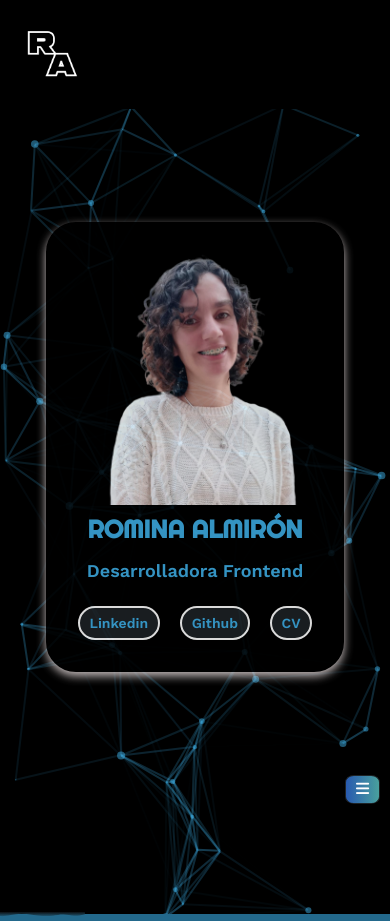
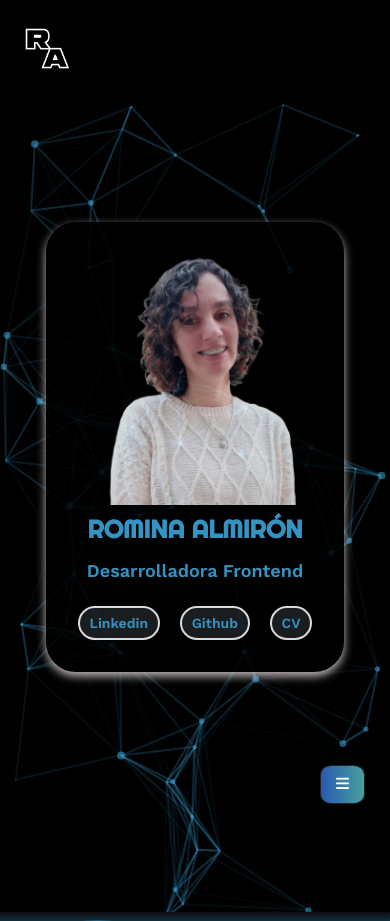
Before and after one commit to Romina-Almiron/PORTFOLIO, a plain HTML site: page index.html in a window 390 px wide. Shown: the top 921 px of the page. Drawn offline with nearby package versions, Linux system fonts and the light colour scheme.

Commit message:
Arreglos en botón de menú responsivo

```diff
--- a/CSS/navbar.css
+++ b/CSS/navbar.css
@@ -10,13 +10,15 @@
     display: flex;
     justify-content: space-between;
     padding: 10px 10px;
+  /* padding: 15px 20px;*/
     max-width: 980px;
     margin: 0 auto;
     align-items: center;
 }
-/*--LOGO-- */
+/*--LOGO--
 img{
-    max-width: 85px;
+    max-width: 70px;
+    display: flex;
 }
 /* Menu */
 .menu {
@@ -136,8 +138,8 @@ img{
     }*/
     /*
     .logo-container{
-        max-height: 45px;
-    }*/
+        max-height: 60px;
+    }**/
     .menu {
         flex-direction: column;
         position: fixed;
@@ -194,11 +196,11 @@ img{
         text-decoration: none;
         outline: none;
         font-size: 15px;
-        padding: 5px 10px;
+        padding: 10px 15px;
         border-radius: 25%;
         position: fixed;
         bottom: 40px; /* Ajusta la posición desde la parte inferior */
-        right: 10px; /* Ajusta la posición desde la derecha */
+        right: 25px; /* Ajusta la posición desde la derecha */
     }
     /*
     .open-menu,
--- a/CSS/profile.css
+++ b/CSS/profile.css
@@ -17,7 +17,7 @@
 .wave {
     width: 100%;
     position: relative;
-   margin-top: -2px;
+    margin-top: -2px;
     padding: 0;
 }
 .wave_bottom {
--- a/CSS/style.css
+++ b/CSS/style.css
@@ -55,13 +55,16 @@ a {
     z-index: -1;
 }
 /*secciones*/
-.home, .profile,
-.skills, .proyectos{
-    scroll-margin-top: 100px;
+.home, .skills{
+    scroll-margin-top: 150px;
+}
+@media (max-width: 950px){
+    .profile, .proyectos{
+        scroll-margin-top: 95px;
+    }
 }
 /*SECCIÓN FOOTER*/
 .main-footer{
-
     background-color: var(--theme-color);
     padding: 5px 0 ;
     text-align: center;
--- a/index.html
+++ b/index.html
@@ -38,7 +38,7 @@
     <nav class="topnav">
       <a href="#" class="logo">
         <img class="logo-container"
-         src="img/Logo.webp"   alt="programador"/>
+         src="img/Logo.webp"  height="75"width="75  alt="programador"/>
       </a>
       <button class="open-menu"  aria-label="Abrir menú">
         <i class="fa-solid fa-bars"></i>
```
